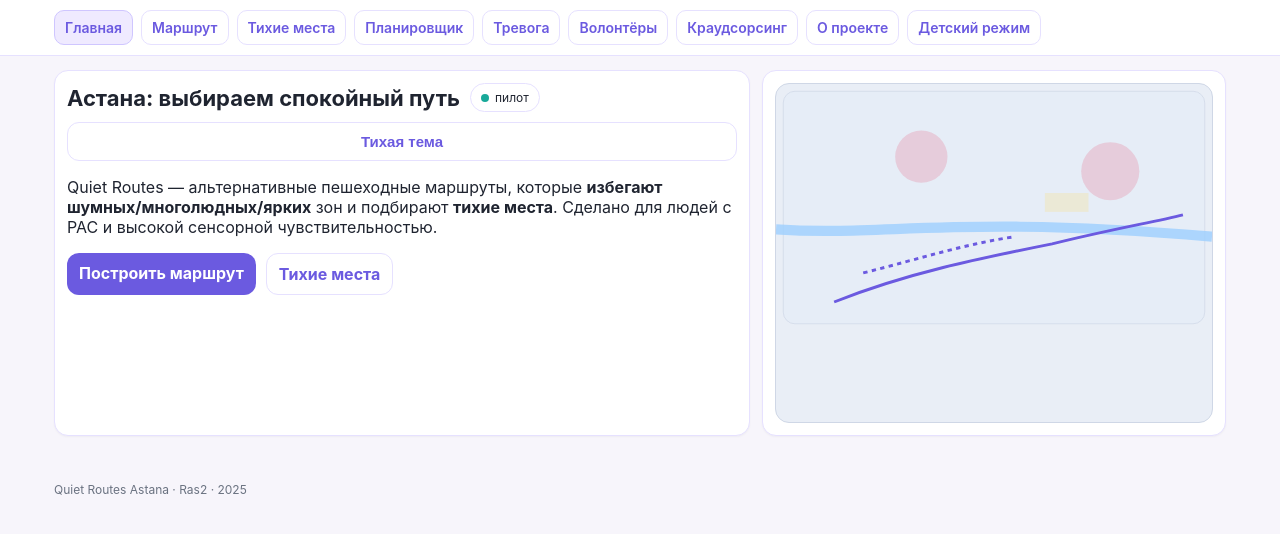
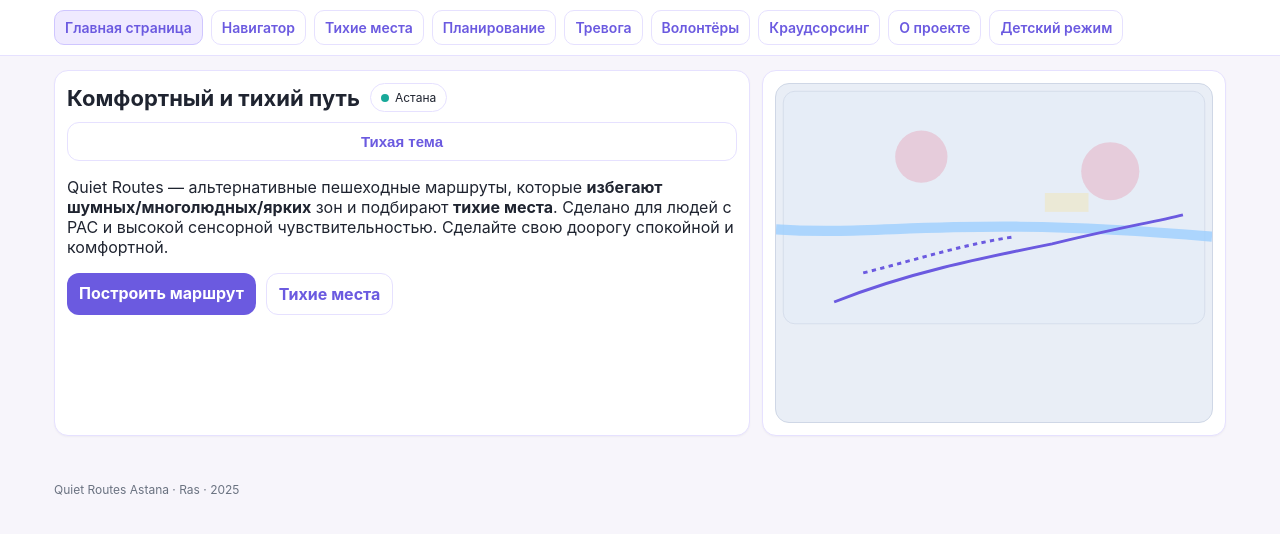
Before and after one commit to ast777767/Ras2, a plain HTML site: page index.html in a window 1280 px wide. Drawn offline with Linux system fonts and the light colour scheme.

Commit message:
index.html

```diff
--- a/index.html
+++ b/index.html
@@ -76,10 +76,10 @@
 
 <header>
   <nav id="nav">
-    <a href="#/" data-view="home">Главная</a>
-    <a href="#/routes" data-view="routes">Маршрут</a>
+    <a href="#/" data-view="home">Главная страница</a>
+    <a href="#/routes" data-view="routes">Навигатор</a>
     <a href="#/places" data-view="places">Тихие места</a>
-    <a href="#/planner" data-view="planner">Планировщик</a>
+    <a href="#/planner" data-view="planner">Планирование</a>
     <a href="#/alarm" data-view="alarm">Тревога</a>
     <a href="#/volunteer" data-view="volunteer">Волонтёры</a>
     <a href="#/crowd" data-view="crowd">Краудсорсинг</a>
@@ -162,11 +162,11 @@
     <div class="hero">
       <div class="card">
         <div class="row" style="align-items:center">
-          <h1 style="margin:0">Астана: выбираем спокойный путь</h1>
-          <span class="pill"><span class="dot"></span> пилот</span>
+          <h1 style="margin:0">Комфортный и тихий путь</h1>
+          <span class="pill"><span class="dot"></span> Астана</span>
           <button class="btn secondary" id="toggleQuiet" style="margin-left:auto">Тихая тема</button>
         </div>
-        <p>Quiet Routes — альтернативные пешеходные маршруты, которые <strong>избегают шумных/многолюдных/ярких</strong> зон и подбирают <strong>тихие места</strong>. Сделано для людей с РАС и высокой сенсорной чувствительностью.</p>
+        <p>Quiet Routes — альтернативные пешеходные маршруты, которые <strong>избегают шумных/многолюдных/ярких</strong> зон и подбирают <strong>тихие места</strong>. Сделано для людей с РАС и высокой сенсорной чувствительностью. Сделайте свою доорогу спокойной и комфортной.</p>
         <div class="row">
           <a class="btn" href="#/routes">Построить маршрут</a>
           <a class="btn secondary" href="#/places">Тихие места</a>
@@ -260,7 +260,7 @@
       <div class="card">
         <h2>Карта</h2>
         <div class="map">
-          <div class="legend">Маркеры — тихие точки пилота</div>
+          <div class="legend">Маркеры — тихие точки</div>
           <svg viewBox="0 0 600 340" preserveAspectRatio="none">
             <g fill="#e6edf7" stroke="#cfd7e6"><rect x="10" y="10" width="580" height="320" rx="16"/></g>
             <path d="M0,200 C150,210 250,180 600,210" stroke="#9ed0ff" stroke-width="14" fill="none" opacity=".8"/>
@@ -405,14 +405,15 @@
     <div class="grid">
       <div class="card">
         <h2>О проекте</h2>
-        <p>Quiet Routes Astana — некоммерческая инициатива. Цель — снизить сенсорную нагрузку в городе за счёт тихих маршрутов и мест.</p>
+        <p>Quiet Routes Astana — некоммерческая инициатива. Цель - сделать город безопасным местом для людей с расстройством аутического спектра, снизить сенсорную нагрузку в городе за счёт тихих маршрутов и мест.
+        Автор идеи и проекта - Бармина А.В. Связь - tg@abastassiyabr</p>
       </div>
     </div>
   </section>
 </main>
 
 <footer>
-  Quiet Routes Astana · Ras2 · 2025
+  Quiet Routes Astana · Ras · 2025
 </footer>
 
 <script>
```
